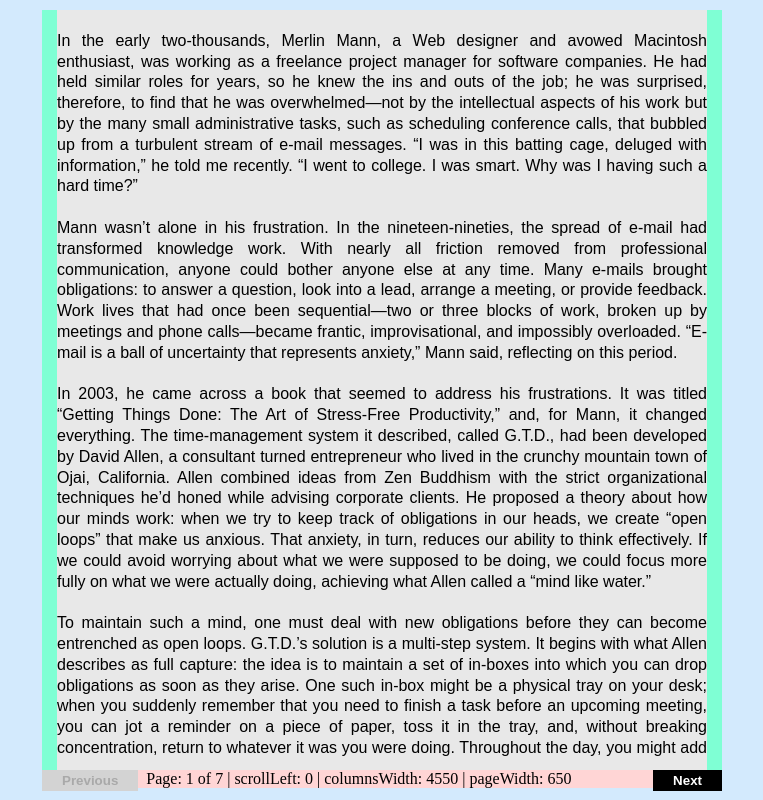
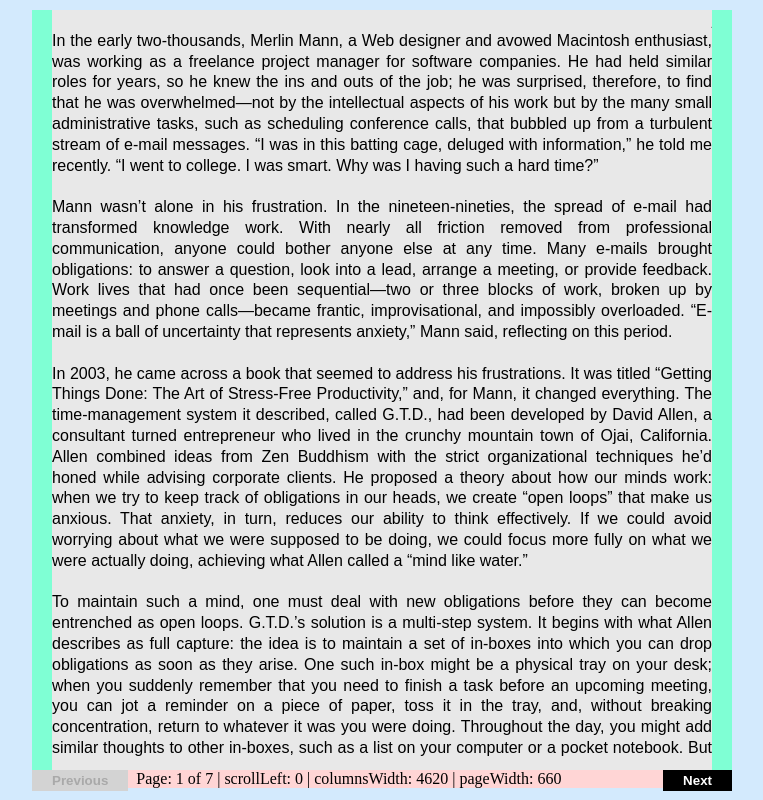
Before and after one commit to ric-cde/ric-cde.github.io, a plain HTML site: page index.html in a window 1280 px wide. Shown: the whole page, without its empty margins (258-1021 px from the left). Drawn offline with Linux system fonts and the light colour scheme.

Commit message:
fixed safari column issue

```diff
--- a/index.html
+++ b/index.html
@@ -66,12 +66,11 @@
 </div>
 <script>
     const article = document.getElementById('article');
-    let columnsWidth, pageWidth, totalPages, currPage;
-
     const previous = document.getElementById('previous');
     const next = document.getElementById('next');
     previous.addEventListener("click", prevPage);
     next.addEventListener("click", nextPage);
+    let columnsWidth, pageWidth, totalPages, currPage;
 
     function calcPage() {
         // Total width of all pages or columns
@@ -136,7 +135,6 @@
             previous.disabled = false;
         }
     }
-
 </script>
 </body>
 </html>
--- a/styles.css
+++ b/styles.css
@@ -14,16 +14,17 @@
   height: 100%;
   background-color: aquamarine;
   margin: 0 auto;
-  max-width: 680px;
+  max-width: 700px;
 }
 
 #article {
     font-family:Arial, Helvetica, sans-serif;
-    max-width: 670px;
-    margin: 0 15px;
+    max-width: 680px;
+    margin: 0 20px;
     margin-top: 10px;
     max-height: 95vh;
     column-count: 1;
+    column-width: 650px;
     /* column-rule: 1px solid black; */
     column-gap: 0px;
     overflow: hidden;
```
